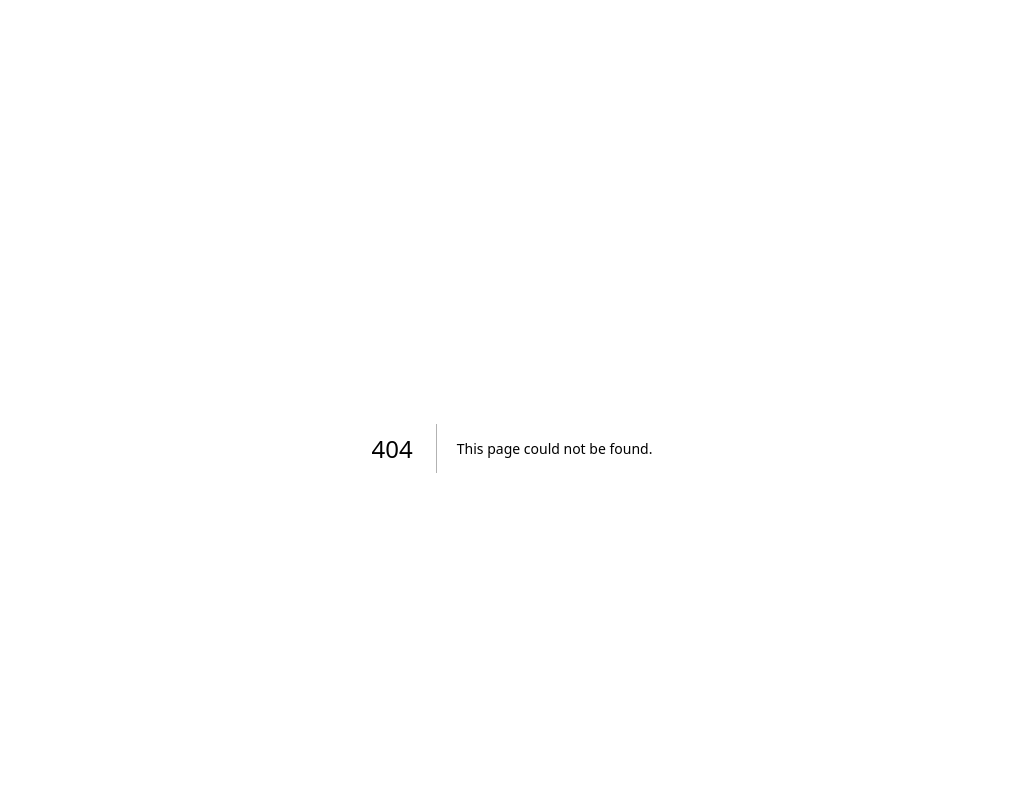
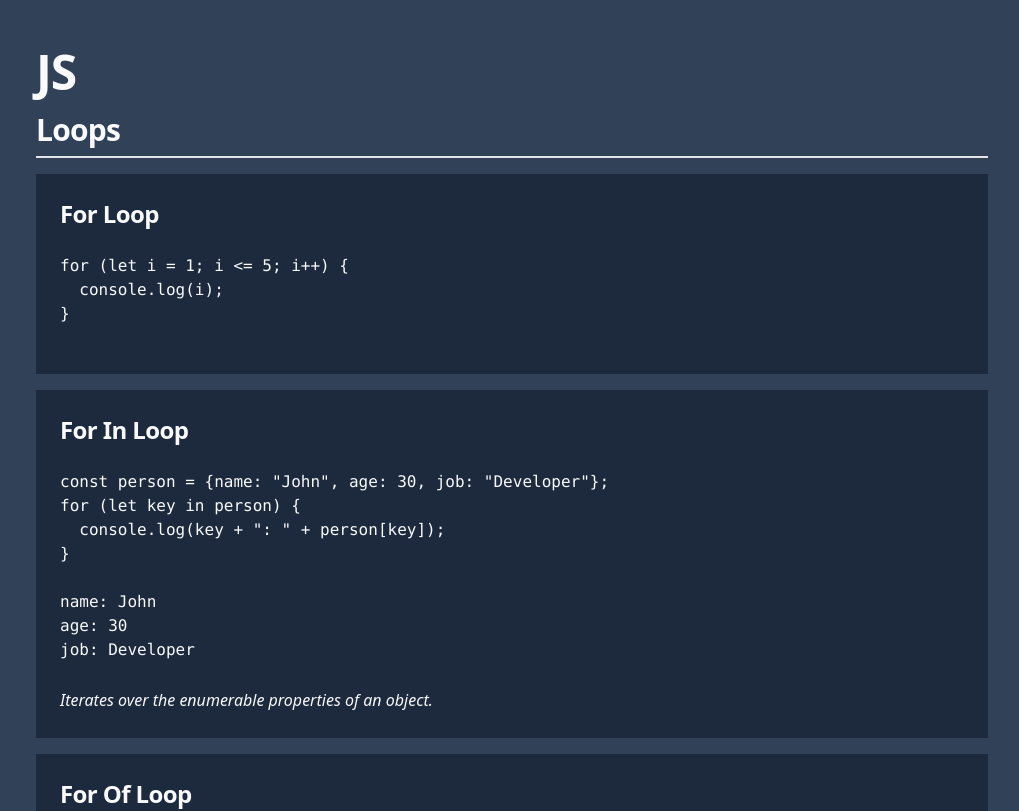
Before and after one commit to Dillonzellis/review-25, a Next.js app: page /js/loops in a window 1280 px wide. Before the commit this address had no page. Shown: the top 811 px of the page, without its empty margins (128-1147 px from the left). Built offline with nearby package versions, Linux system fonts and the light colour scheme.

Commit message:
refactor: move js loops to own page

```diff
--- /dev/null
+++ b/src/app/js/loops/page.tsx
@@ -0,0 +1,51 @@
+import MaxWidthWrapper from "@/components/UI/MaxWidthWrapper";
+import TypographyH1 from "@/components/Typograpy/TypographyH1";
+import TypographyH2 from "@/components/Typograpy/TypographyH2";
+import ConceptBlock from "@/components/ConceptBlock/ConceptBlock";
+
+export default function LoopsPage() {
+  return (
+    <MaxWidthWrapper>
+      <TypographyH1 className="mb-4">JS</TypographyH1>
+      <TypographyH2>Loops</TypographyH2>
+      <hr className="pb-4" />
+      <ConceptBlock
+        title="For Loop"
+        code={`
+for (let i = 1; i <= 5; i++) {
+  console.log(i);
+}
+      `}
+      />
+      <ConceptBlock
+        title="For In Loop"
+        code={`
+const person = {name: "John", age: 30, job: "Developer"};
+for (let key in person) {
+  console.log(key + ": " + person[key]);
+}
+
+name: John
+age: 30
+job: Developer
+      `}
+        desc="Iterates over the enumerable properties of an object."
+      />
+
+      <ConceptBlock
+        title="For Of Loop"
+        code={`
+const colors = ["red", "green", "blue"];
+for (let color of colors) {
+  console.log(color);
+}
+
+red
+green
+blue
+      `}
+        desc="Iterate over array elements"
+      />
+    </MaxWidthWrapper>
+  );
+}
--- a/src/app/js/page.tsx
+++ b/src/app/js/page.tsx
@@ -1,51 +1,13 @@
+import Link from "next/link";
 import MaxWidthWrapper from "@/components/UI/MaxWidthWrapper";
 import TypographyH1 from "@/components/Typograpy/TypographyH1";
-import TypographyH2 from "@/components/Typograpy/TypographyH2";
-import ConceptBlock from "@/components/ConceptBlock/ConceptBlock";
 
 export default function JsPage() {
   return (
     <MaxWidthWrapper>
-      <TypographyH1 className="mb-4">JS Page</TypographyH1>
-      <TypographyH2>Loops</TypographyH2>
+      <TypographyH1 className="mb-4">JS</TypographyH1>
       <hr className="pb-4" />
-      <ConceptBlock
-        title="For Loop"
-        code={`
-for (let i = 1; i <= 5; i++) {
-  console.log(i);
-}
-      `}
-      />
-      <ConceptBlock
-        title="For In Loop"
-        code={`
-const person = {name: "John", age: 30, job: "Developer"};
-for (let key in person) {
-  console.log(key + ": " + person[key]);
-}
-
-name: John
-age: 30
-job: Developer
-      `}
-        desc="Iterates over the enumerable properties of an object."
-      />
-
-      <ConceptBlock
-        title="For Of Loop"
-        code={`
-const colors = ["red", "green", "blue"];
-for (let color of colors) {
-  console.log(color);
-}
-
-red
-green
-blue
-      `}
-        desc="Iterate over array elements"
-      />
+      <Link href="js/loops">Loops</Link>
     </MaxWidthWrapper>
   );
 }
```
